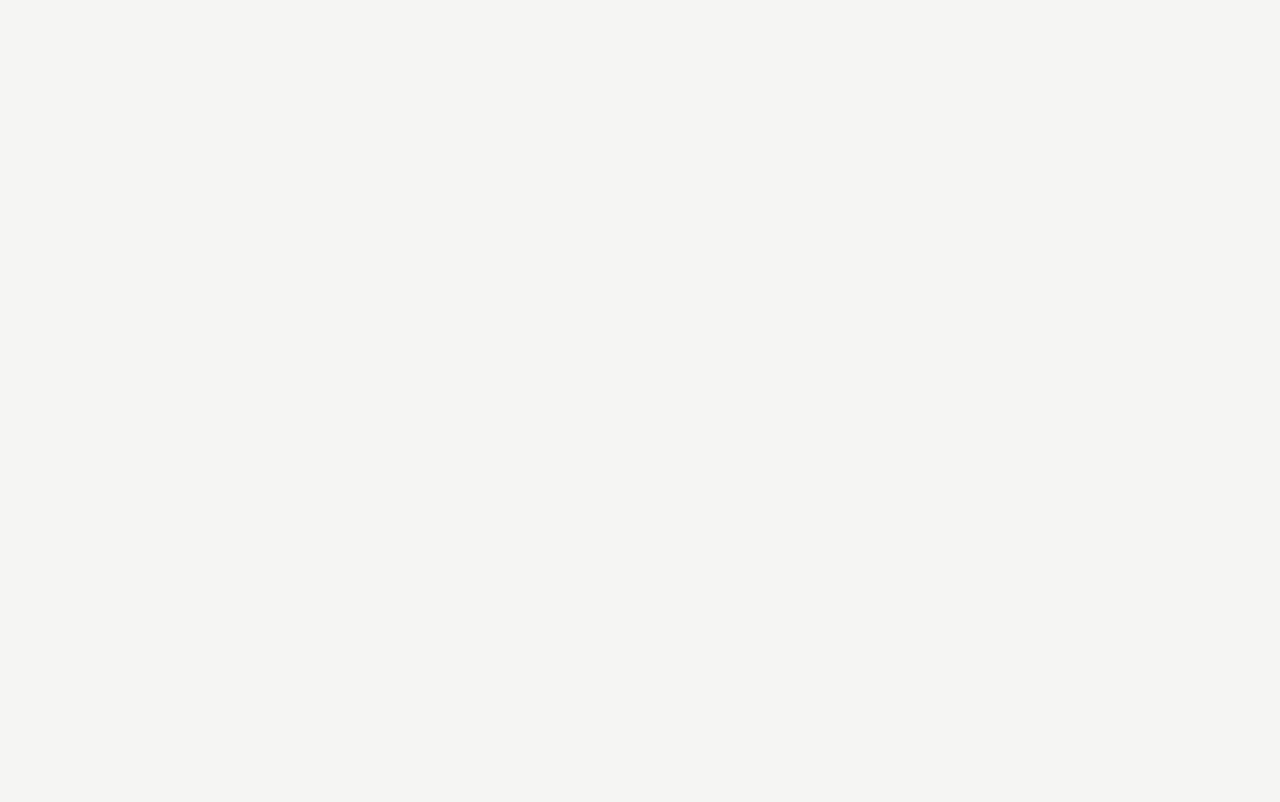
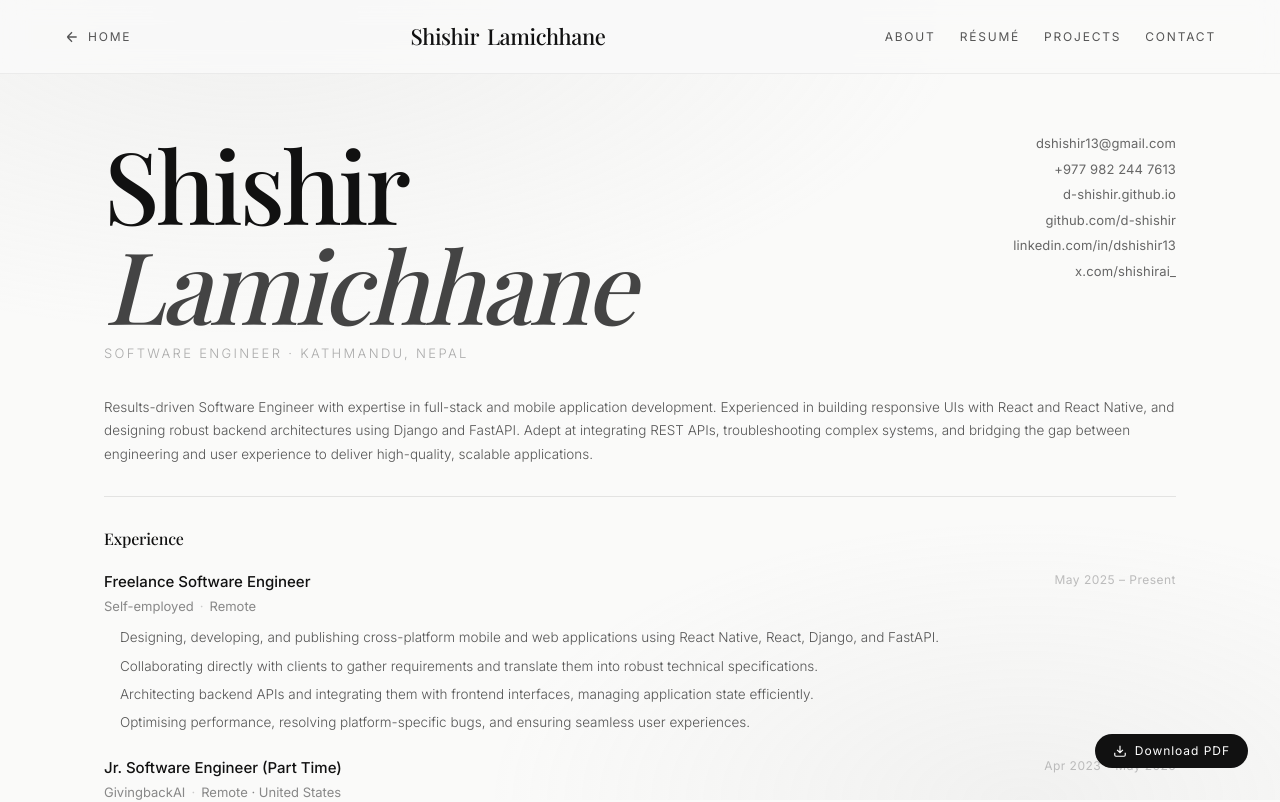
Before and after one commit to d-shishir/shishir_portfolio, a React (Vite) app: page /resume in a window 1280 px wide. Shown: the top 802 px of the page. Built offline with nearby package versions, Linux system fonts and the light colour scheme.

Commit message:
Convert configuration from GitHub Pages Project Site to User Site

```diff
--- a/src/main.tsx
+++ b/src/main.tsx
@@ -6,7 +6,7 @@
 
 createRoot(document.getElementById("root")!).render(
   <StrictMode>
-    <BrowserRouter basename="/shishir_portfolio">
+    <BrowserRouter>
       <App />
     </BrowserRouter>
   </StrictMode>
--- a/src/pages/ResumePage.tsx
+++ b/src/pages/ResumePage.tsx
@@ -139,7 +139,7 @@
           <div className="resume-identity-right">
             <a href="mailto:dshishir13@gmail.com" className="resume-contact-item">dshishir13@gmail.com</a>
             <a href="tel:+9779822447613" className="resume-contact-item">+977 982 244 7613</a>
-            <a href="https://d-shishir.github.io/shishir_portfolio/" target="_blank" rel="noreferrer" className="resume-contact-item">d-shishir.github.io/shishir_portfolio/</a>
+            <a href="https://d-shishir.github.io/" target="_blank" rel="noreferrer" className="resume-contact-item">d-shishir.github.io</a>
             <a href="https://github.com/d-shishir" target="_blank" rel="noreferrer" className="resume-contact-item">github.com/d-shishir</a>
             <a href="https://www.linkedin.com/in/dshishir13" target="_blank" rel="noreferrer" className="resume-contact-item">linkedin.com/in/dshishir13</a>
             <a href="https://x.com/shishirai_" target="_blank" rel="noreferrer" className="resume-contact-item">x.com/shishirai_</a>
--- a/vite.config.ts
+++ b/vite.config.ts
@@ -10,5 +10,5 @@
       "@": path.resolve(__dirname, "./src"),
     },
   },
-  base: "/shishir_portfolio/",
+  base: "/",
 });
```
Also changed, not shown: 1 other file (tests, documents, lock files or other folders).
